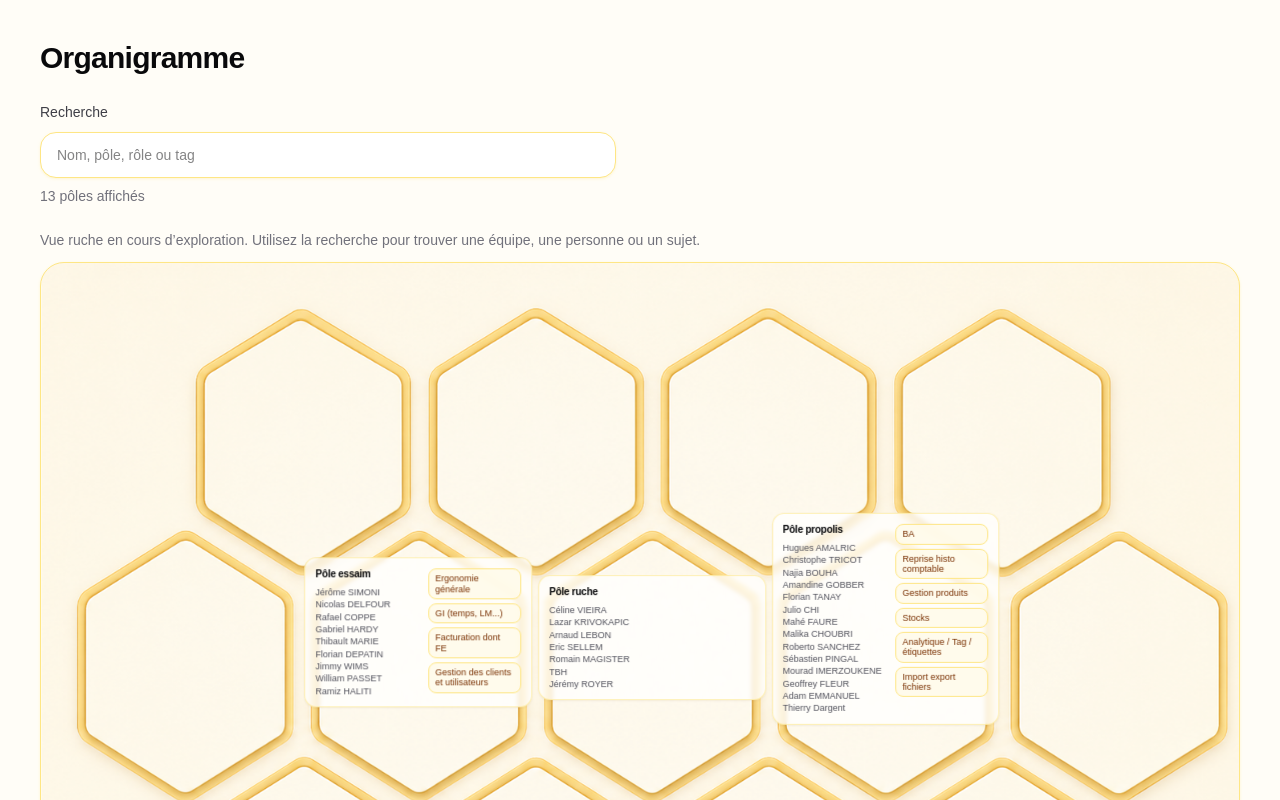
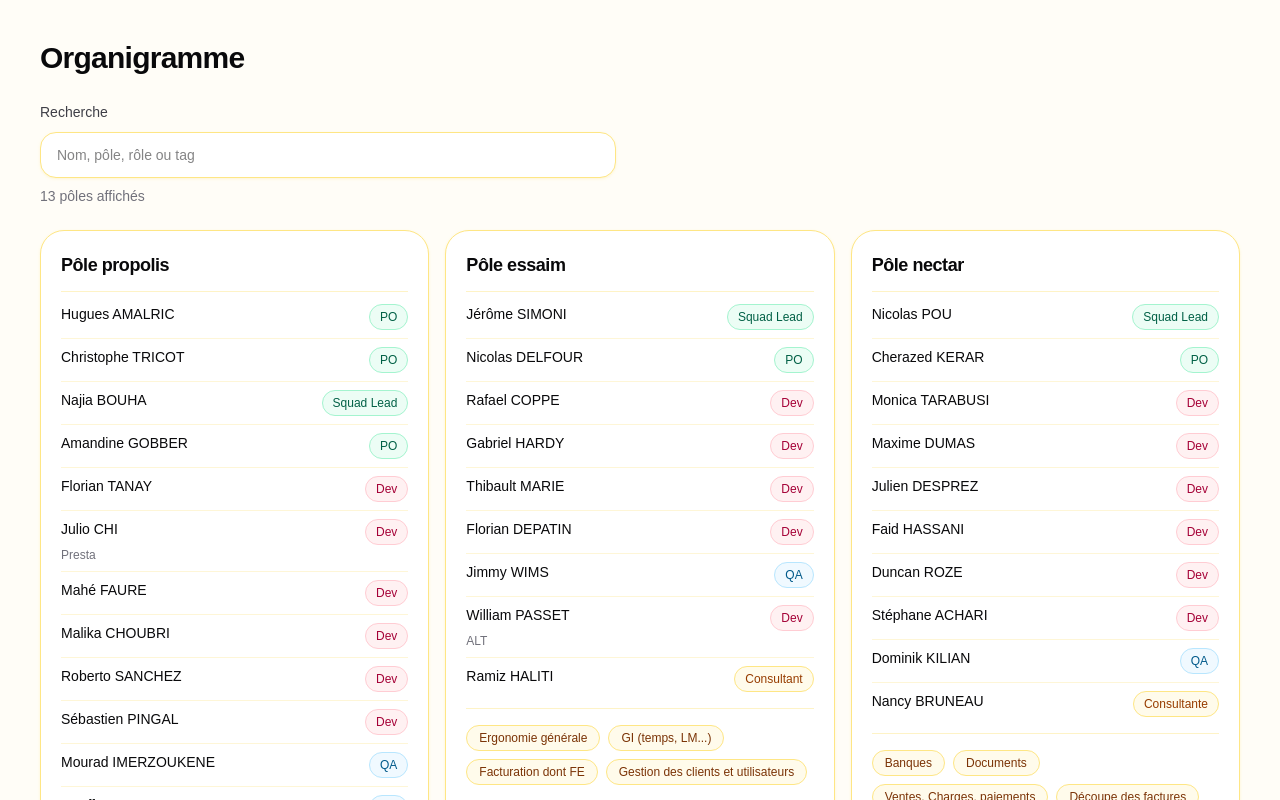
Before and after one commit to JesimBOB/AssistantBobbee, a Next.js app: page /organigramme in a window 1280 px wide. Shown: the top 800 px of the page. Built offline with nearby package versions, Linux system fonts and the light colour scheme.

Commit message:
feat: simplify organization cards

```diff
--- a/app/organigramme/page.tsx
+++ b/app/organigramme/page.tsx
@@ -273,12 +273,6 @@ function getRoleClassName(role: string) {
   return "border-zinc-200 bg-zinc-50 text-zinc-700";
 }
 
-const hivePrototypeOverlays = [
-  { teamName: "Pôle ruche", className: "left-[51%] top-[47.5%]" },
-  { teamName: "Pôle essaim", className: "left-[31.5%] top-[47.5%]" },
-  { teamName: "Pôle propolis", className: "left-[70.5%] top-[47.5%]" },
-];
-
 export default function OrganigrammePage() {
   const [search, setSearch] = useState("");
   const trimmedSearch = search.trim();
@@ -329,65 +323,6 @@ export default function OrganigrammePage() {
           ) : null}
         </div>
 
-        {!query ? (
-          <section className="hidden lg:block" aria-label="Prototype desktop fond ruche">
-            <p className="mb-3 text-sm text-zinc-500">
-              Vue ruche en cours d’exploration. Utilisez la recherche pour trouver une équipe, une personne ou un sujet.
-            </p>
-            <div
-              className="relative aspect-[1491/1055] overflow-hidden rounded-3xl border border-amber-200 bg-amber-50 bg-contain bg-center bg-no-repeat shadow-sm shadow-amber-100/70"
-              style={{ backgroundImage: "url('/organigramme/organigramme-hive-background-test.png')" }}
-            >
-              {hivePrototypeOverlays.map((overlay) => {
-                const team = teams.find((currentTeam) => currentTeam.name === overlay.teamName);
-
-                if (!team) {
-                  return null;
-                }
-
-                return (
-                  <article
-                    key={team.name}
-                    className={`absolute min-w-48 max-w-60 w-[19%] -translate-x-1/2 -translate-y-[72%] overflow-hidden rounded-xl border border-amber-200/60 bg-white/75 p-2.5 text-[10px] shadow-sm shadow-amber-950/5 backdrop-blur-[2px] ${overlay.className}`}
-                  >
-                    <div
-                      className={
-                        team.tags.length > 0
-                          ? "grid grid-cols-[minmax(0,1.05fr)_minmax(0,0.95fr)] gap-2.5"
-                          : ""
-                      }
-                    >
-                      <div className="min-w-0">
-                        <h2 className="font-semibold leading-tight tracking-tight text-zinc-950">{team.name}</h2>
-                        <ul className="mt-1.5 space-y-0.5 text-[9px] leading-[1.15] text-zinc-600">
-                          {team.people.map((person) => (
-                            <li key={`${team.name}-${person.name}`} className="break-words">
-                              {person.name}
-                            </li>
-                          ))}
-                        </ul>
-                      </div>
-
-                      {team.tags.length > 0 ? (
-                        <ul className="flex min-w-0 flex-col gap-1">
-                          {team.tags.map((tag) => (
-                            <li
-                              key={`${team.name}-${tag}`}
-                              className="rounded-lg border border-amber-200 bg-amber-50/90 px-1.5 py-1 text-[9px] leading-[1.15] text-amber-900"
-                            >
-                              {tag}
-                            </li>
-                          ))}
-                        </ul>
-                      ) : null}
-                    </div>
-                  </article>
-                );
-              })}
-            </div>
-          </section>
-        ) : null}
-
         {filteredTeams.length > 0 ? (
           <section className="grid w-full items-start gap-4 md:grid-cols-2 xl:grid-cols-3">
             {filteredTeams.map((team) => (
```
